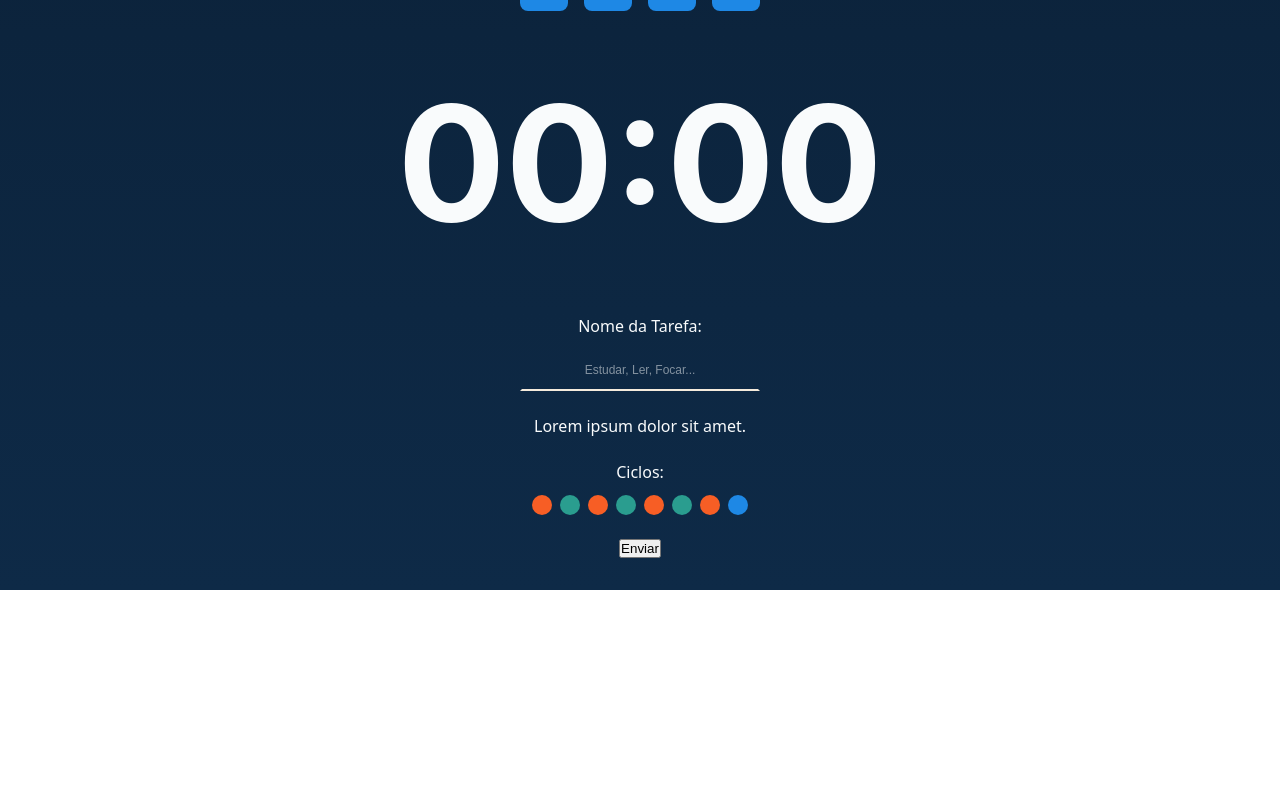
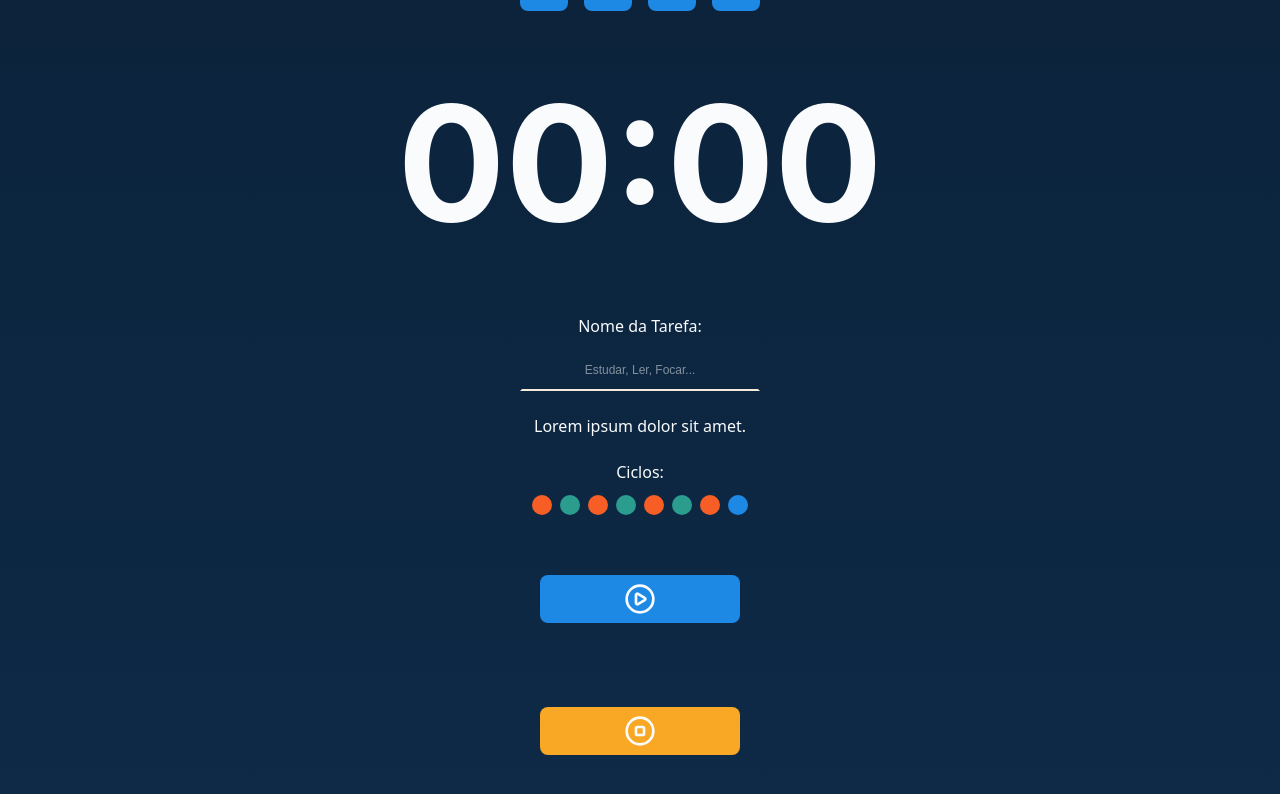
Before and after one commit to FMareca/riptide-focus, a React (Vite) app: page / in a window 1280 px wide. Shown: the part 338-1132 px from the top of the page. Before the commit the page ends 928 px from the top, so only its background shows below. Built offline with nearby package versions, Linux system fonts and the light colour scheme.

Commit message:
components: default button

```diff
--- a/src/App.tsx
+++ b/src/App.tsx
@@ -9,6 +9,8 @@
 import './styles/global.css';
 import { DefaultInput } from './components/DefaultInput';
 import { Cycles } from './components/Cycles';
+import { DefaultButton } from './components/DefaultButton';
+import { PlayCircleIcon, StopCircleIcon } from 'lucide-react';
 
 export function App() {
   return (
@@ -45,7 +47,8 @@
           </div>
 
           <div className='formRow'>
-            <button>Enviar</button>
+            <DefaultButton icon={<PlayCircleIcon />} color='primary' />
+            <DefaultButton icon={<StopCircleIcon />} color='secondary' />
           </div>
         </form>
       </Container>
--- /dev/null
+++ b/src/components/DefaultButton/index.tsx
@@ -0,0 +1,21 @@
+import type React from 'react';
+import styles from './styles.module.css';
+
+type DefaultButtonProps = {
+  icon: React.ReactNode;
+  color?: 'primary' | 'secondary';
+} & React.ComponentProps<'button'>;
+
+export function DefaultButton({
+  icon,
+  color = 'primary',
+  ...props
+}: DefaultButtonProps) {
+  return (
+    <>
+      <button className={`${styles.button} ${styles[color]}`} {...props}>
+        {icon}
+      </button>
+    </>
+  );
+}
--- /dev/null
+++ b/src/components/DefaultButton/styles.module.css
@@ -0,0 +1,36 @@
+.button {
+  padding: 0.8rem;
+
+  border: none;
+  border-radius: 0.8rem;
+
+  width: 20rem;
+  color: var(--primary-text);
+
+  display: flex;
+  align-items: center;
+  justify-content: center;
+
+  margin: 3.6rem 0;
+
+  cursor: pointer;
+
+  transition: all 0.3s ease;
+}
+
+.button:hover {
+  filter: brightness(80%);
+}
+
+.button svg {
+  width: 3.2rem;
+  height: 3.2rem;
+}
+
+.primary {
+  background: var(--primary-button-timer);
+}
+
+.secondary {
+  background: var(--secondary-button-timer);
+}
--- a/src/styles/theme.css
+++ b/src/styles/theme.css
@@ -5,6 +5,7 @@
   --background-light: #0e2a47;
 
   --primary-button-timer: #1e88e5;
+  --secondary-button-timer: #F9A825;
   --hover-animations-progress: #4fc3f7;
 
   --primary-text: #f9fbfc;
```
